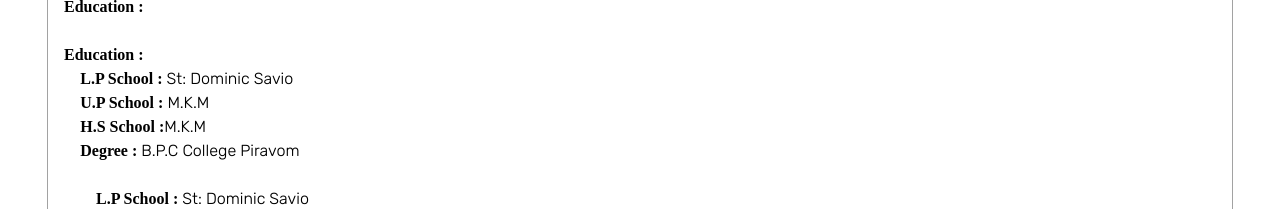
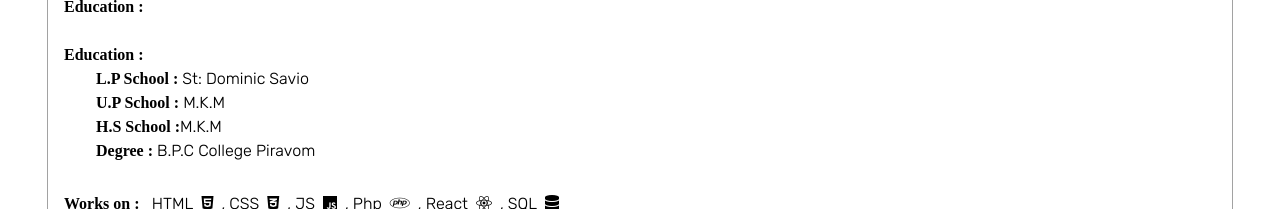
Before and after one commit to The-Dev-D/profile, a React (Create React App) app: page / in a window 1280 px wide. Shown: the part 548-757 px from the top of the page. Built offline with nearby package versions, Linux system fonts and the light colour scheme; a web font is replaced by a local one.

Commit message:
v1.0.1 stable

```diff
--- a/src/App.css
+++ b/src/App.css
@@ -194,7 +194,7 @@
 }
 .fieldset-appear {
   opacity: 0;
-  transform: translateX(-40%);
+  transform: translateX(-20%);
 }
 .fieldset-appear-active {
   opacity: 1;
@@ -202,5 +202,5 @@
   transition: all 0.7s ease-out;
 }
 .theme {
-  color: black;
+  color: var(--color);
 }
--- a/src/components/Defenitions.jsx
+++ b/src/components/Defenitions.jsx
@@ -16,10 +16,6 @@
                 <b> Education :</b> <br/> <br/>
 
                 <b> Education :</b> <br/>
-                &nbsp;&nbsp;&nbsp; <b>L.P  School :</b> St: Dominic Savio <br/>
-                &nbsp;&nbsp;&nbsp; <b>U.P School :</b> M.K.M <br/>
-                &nbsp;&nbsp;&nbsp; <b>H.S School :</b>M.K.M<br/>
-                &nbsp;&nbsp;&nbsp; <b>Degree :</b> B.P.C College Piravom<br/><br/>
 
                 &emsp;&emsp;<b>L.P  School :</b> St: Dominic Savio <br/>
                 &emsp;&emsp;<b>U.P School :</b> M.K.M <br/>
```
